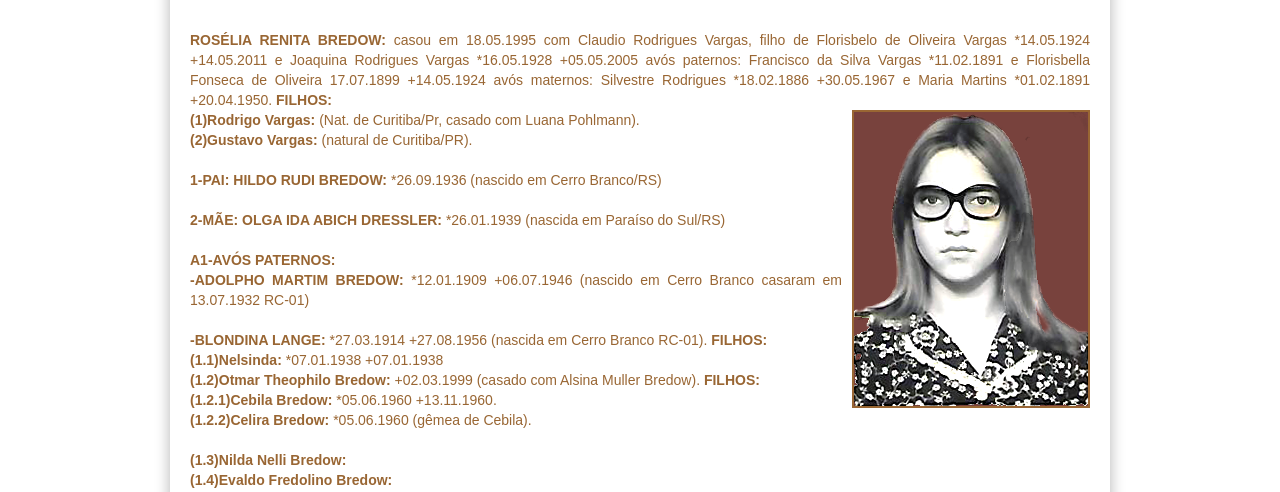
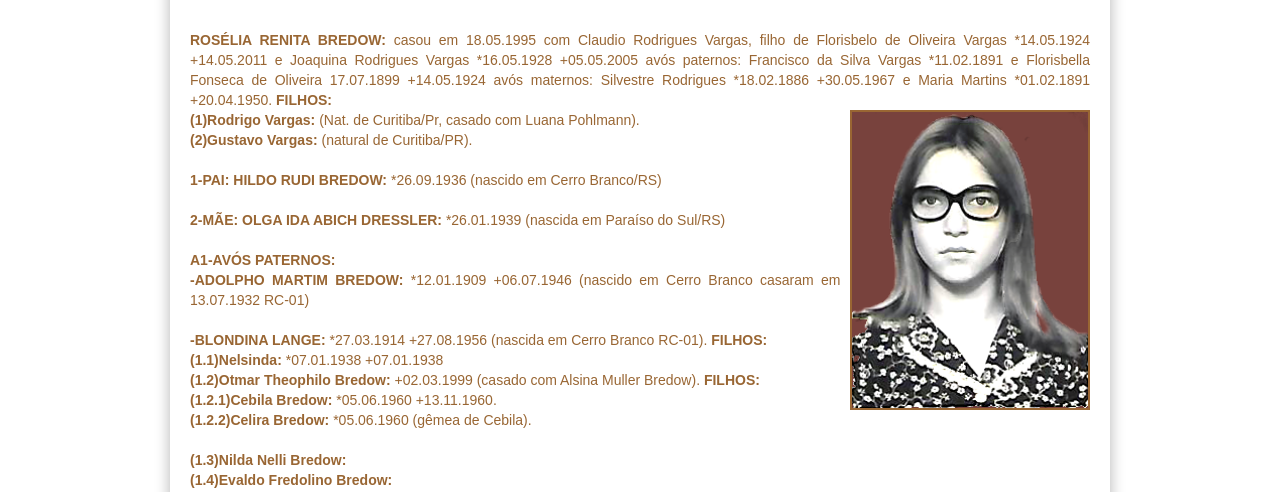
Before and after one commit to claudiovargas1955/claudiovargas1955.github.io, a Jekyll site: the page built from _pages/arvore-genealogica-de-roselia-renita-bredow.html, in a window 1280 px wide. Shown: the part 917-1409 px from the top of the page. Built offline with Jekyll 4.4.1, drawn with Linux system fonts in a browser that asks for light colours; some web fonts are replaced.

Commit message:
Update arvore-genealogica-de-roselia-renita-bredow.html

```diff
--- a/_pages/arvore-genealogica-de-roselia-renita-bredow.html
+++ b/_pages/arvore-genealogica-de-roselia-renita-bredow.html
@@ -76,7 +76,7 @@
 +14.05.2011 e Joaquina Rodrigues Vargas *16.05.1928 +05.05.2005 avós paternos: Francisco da Silva Vargas *11.02.1891 e Florisbella
 Fonseca de Oliveira 17.07.1899 +14.05.1924 avós maternos: Silvestre Rodrigues *18.02.1886 +30.05.1967 e Maria Martins *01.02.1891
 +20.04.1950.<b> FILHOS:</b><br/>
-  <img class="dir" style="float:right"; src="/images/ROSÉLIA 13 ANOS.png"; title="Rosélia 1975";/>
+  <img class="dir" style="float:right"; src="/images/ROSÉLIA 13 ANOS.png"; height="300px"; title="Rosélia 1975";/>
 <b>(1)Rodrigo Vargas:</b>  (Nat. de Curitiba/Pr, casado com Luana Pohlmann).<br/>
 <b>(2)Gustavo Vargas:</b> (natural de Curitiba/PR).<br/><br/>
 
```
